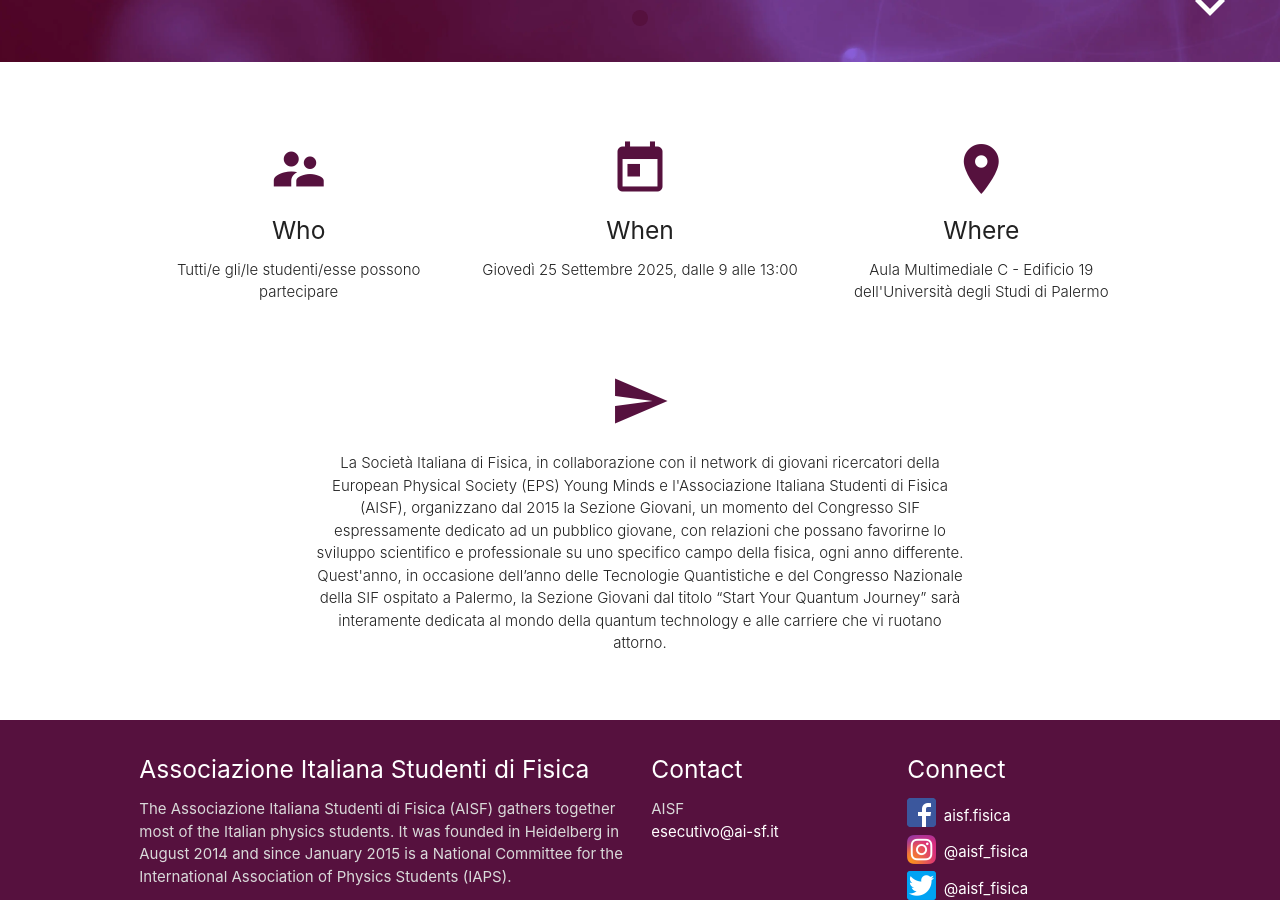
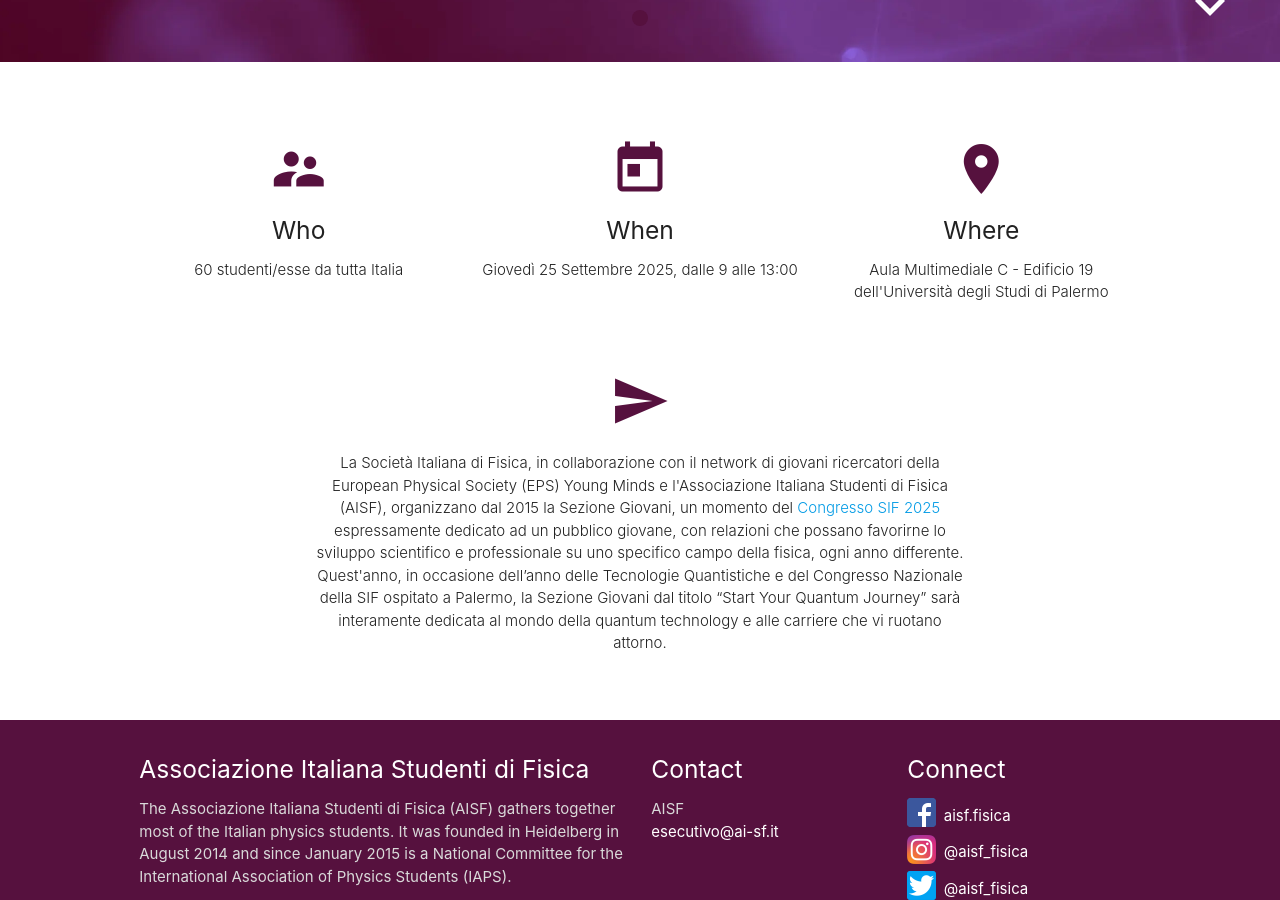
Before and after one commit to ai-sf/sg2025, a Jekyll site: the page built from index.html, in a window 1280 px wide and 900 px high, scrolled down 838 px. Built offline with Jekyll 4.4.1, drawn with Linux system fonts in a browser that asks for light colours; nearby versions of some CDN libraries.

Commit message:
Minor fixes

```diff
--- a/_data/home.yml
+++ b/_data/home.yml
@@ -1,7 +1,7 @@
 longname: "<b>Sezione Giovani 2025</b>"
 logo: ""
 who:
-    text: "Tutti/e gli/le studenti/esse possono partecipare"
+    text: "60 studenti/esse da tutta Italia"
 
 when: "Giovedì 25 Settembre 2025, dalle 9 alle 13:00"
 
@@ -12,4 +12,4 @@ slideshow:
     alt: "111° Congresso Nazionale SIF"
     mobile: "img/SG25_totale_cell.webp"
 
-paragraph: "La Società Italiana di Fisica, in collaborazione con il network di giovani ricercatori della European Physical Society (EPS) Young Minds e l'Associazione Italiana Studenti di Fisica (AISF), organizzano dal 2015 la Sezione Giovani, un momento del Congresso SIF espressamente dedicato ad un pubblico giovane, con relazioni che possano favorirne lo sviluppo scientifico e professionale su uno specifico campo della fisica, ogni anno differente. Quest'anno, in occasione dell’anno delle Tecnologie Quantistiche e del Congresso Nazionale della SIF ospitato a Palermo, la Sezione Giovani dal titolo “Start Your Quantum Journey” sarà interamente dedicata al mondo della quantum technology e alle carriere che vi ruotano attorno."
+paragraph: "La Società Italiana di Fisica, in collaborazione con il network di giovani ricercatori della European Physical Society (EPS) Young Minds e l'Associazione Italiana Studenti di Fisica (AISF), organizzano dal 2015 la Sezione Giovani, un momento del <a href='https://2025.congresso.sif.it/'>Congresso SIF 2025</a> espressamente dedicato ad un pubblico giovane, con relazioni che possano favorirne lo sviluppo scientifico e professionale su uno specifico campo della fisica, ogni anno differente. Quest'anno, in occasione dell’anno delle Tecnologie Quantistiche e del Congresso Nazionale della SIF ospitato a Palermo, la Sezione Giovani dal titolo “Start Your Quantum Journey” sarà interamente dedicata al mondo della quantum technology e alle carriere che vi ruotano attorno."
```
Also changed, not shown: img/SG25_totale_cell.webp, img/SG25_totale_desktop.webp.
